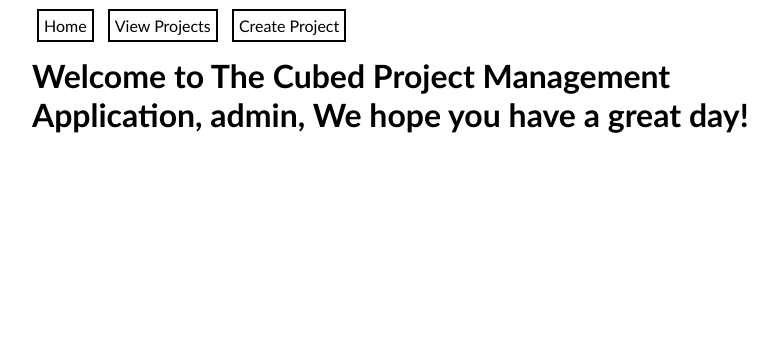
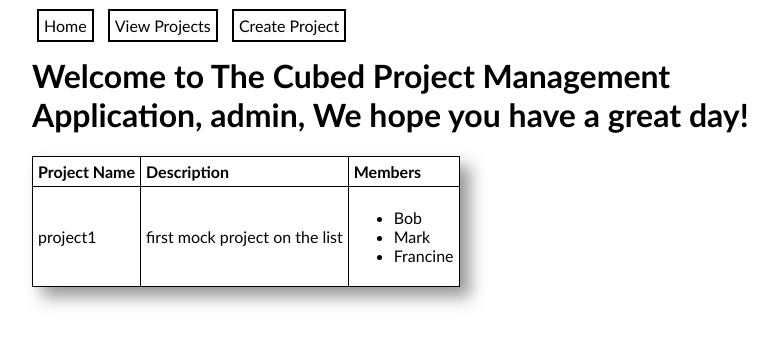
Before and after one commit to jperrym1/3155Team27, a Flask app: page /projects/1 in a window 1280 px wide. Shown: the top 345 px of the page, without its empty margins (224-1002 px from the left). Run offline with Flask 2, Linux system fonts and the light colour scheme; parts of the project's set-up code (start-up, migrations or seed data) failed here and were passed over.

Commit message:
new project functionality

```diff
--- a/ProjectV1.py
+++ b/ProjectV1.py
@@ -34,7 +34,7 @@ def get_project(project_id):
     return render_template('project.html', project=projects[int(project_id)],user=tempUser)
 
 #create project
-@app.route('/projects/new')
+@app.route('/projects/new', method=['GET', 'POST'])
 def create_project():
     tempUser = {'name': 'admin', 'email': 'admin@3cubed.com'}
 
@@ -52,7 +52,15 @@ def create_project():
 #edit project
 @app.route('/projects/edit/<project_id>', methods=['GET', 'POST'])
 def edit_project(project_id):
+    if request.method == 'POST':
+            name = request.form['name']
 
+            desc = request.form['projectDesc']
+
+            return redirect(url_for('get_projects'))
+    else:
+        project = projects[int(project_id)]
+        return render_template('new.html', project=project, user=tempUser)
     return 1
 
 #delete project
--- a/static/tables.css
+++ b/static/tables.css
@@ -7,7 +7,7 @@ th, td{
 }
 table{
     border-collapse: collapse;
-    -webkit-box-shadow: 7px 7px 5px 0px rgba(50, 50, 50, 0.50);
-    -moz-box-shadow:    7px 7px 5px 0px rgba(50, 50, 50, 0.50);
-    box-shadow:         7px 7px 5px 0px rgba(50, 50, 50, 0.50);
+    -webkit-box-shadow: 10px 10px 15px 0px rgba(50, 50, 50, 0.50);
+    -moz-box-shadow:    10px 10px 15px 0px rgba(50, 50, 50, 0.50);
+    box-shadow:         10px 10px 15px 0px rgba(50, 50, 50, 0.50);
 }
--- a/templates/project.html
+++ b/templates/project.html
@@ -5,6 +5,7 @@
         <meta name="viewport" content="width=device-width, initial-scale=1">
         <meta name="description" content="Cubed Project Management">
         <link rel="stylesheet" href="{{ url_for('static', filename='default.css') }}">
+        <link rel="stylesheet" href="{{ url_for('static', filename='tables.css') }}">
         <title>Cubed Project Management - View your Project</title>
     </head>
     <body>
@@ -16,5 +17,26 @@
             </nav>
             <h1>Welcome to The Cubed Project Management Application, {{user.name}}, We hope you have a great day!</h1>
         </header>
+        <main>
+            <table>
+                <tr>
+                    <th>Project Name</th>
+                    <th>Description</th>
+                    <th>Members</th>
+                </tr>
+                <tr>
+                    <td>{{ project.name }}</td>
+                    <td>{{ project.description }}</td>
+                    <td>
+                        <ul>
+                            {% for member in project.members %}
+                            <li>{{member}}</li>
+                            {% endfor %}
+                        </ul>
+                    </td>
+
+                </tr>
+            </table>
+        </main>
     </body>
 </html>
```
Also changed, not shown: templates/new.html (+24 -0 lines), templates/projects.html (+11 -2 lines).
